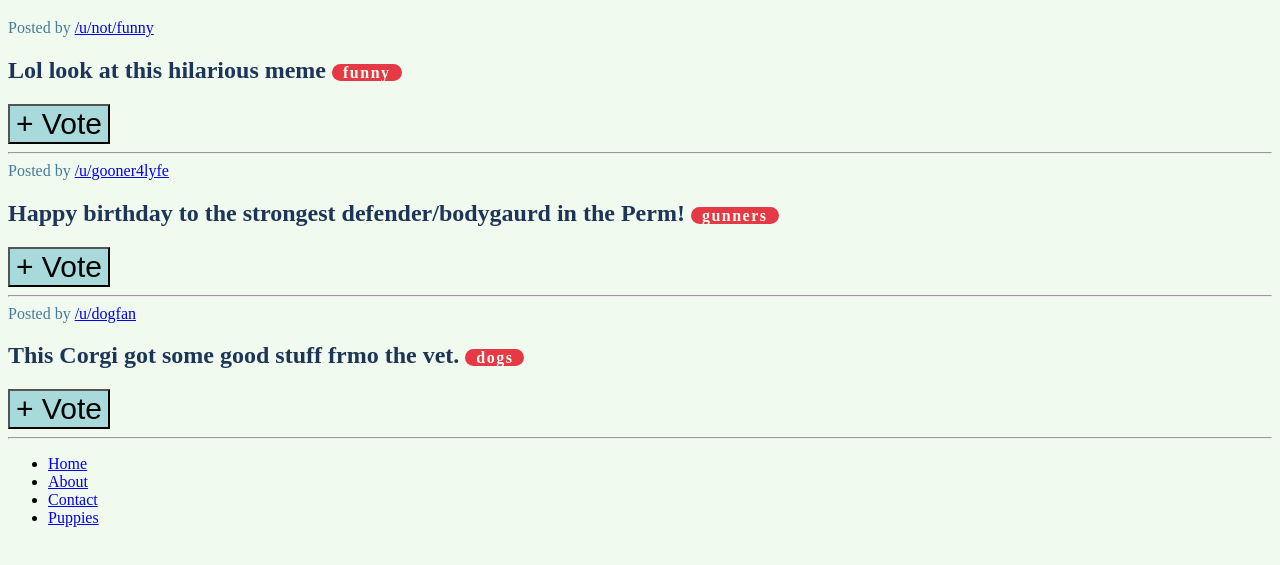
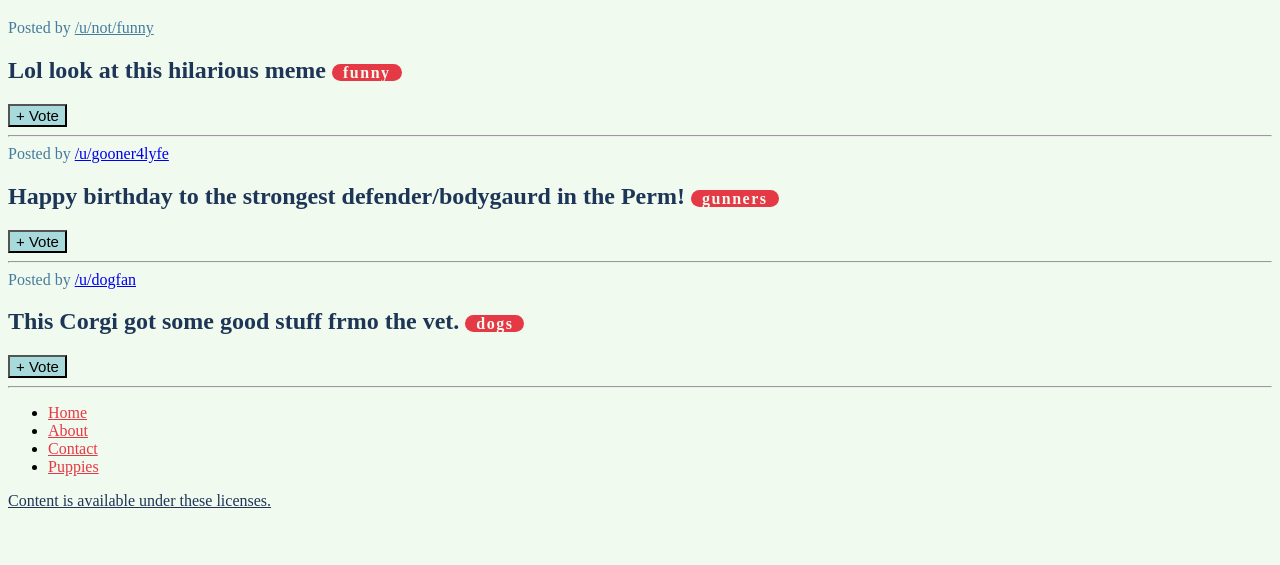
Before and after one commit to MikeGarra/LearningCSS, a plain HTML site: page Selectors/index.html in a window 1280 px wide. Shown: the part 109-674 px from the top of the page. Drawn offline with Linux system fonts and the light colour scheme.

Commit message:
Add files via upload

```diff
--- a/Selectors/app.css
+++ b/Selectors/app.css
@@ -19,15 +19,16 @@ button {
 
 }
 
-h1, h2 {
+h1,
+h2 {
     color: #1d3557;
 }
 
 span {
-    color: #457b9d
+    color: #457b9d;
 }
 
-.tag{
+.tag {
     background-color: #e63946;
     color: #f1faee;
     font-size: 16px;
@@ -35,3 +36,24 @@ span {
     /* creates a rounded boarder for what has a background-color, etc.*/
     border-radius: 10px;
 }
+
+.post a {
+    color: #457b9d;
+}
+
+footer a {
+    color: #e63946;
+}
+
+/* input + button {
+    background-color: rgb(238, 101, 238);
+}
+*/
+
+h2+button {
+    font-size: 15px;
+}
+
+footer > a {
+    color: #1d3557;
+}
--- a/Selectors/index.html
+++ b/Selectors/index.html
@@ -17,18 +17,18 @@
     </nav>
     <main>
         <h1>Popular Posts</h1>
-        <section>
+        <section class="post">
             <span>Posted by <a href="#213adas">/u/not/funny</a></span>
             <h2>Lol look at this hilarious meme <span class="tag"> &nbsp; funny &nbsp; </span></h2>
             <button>&#43; Vote</button>
-        </section>
+        </section class="post">
         <hr>
         <section>
             <span>Posted by <a href="#213adas">/u/gooner4lyfe</a></span>
             <h2>Happy birthday to the strongest defender&#47;bodygaurd in the Perm! <span class="tag"> &nbsp; gunners
                     &nbsp; </span></h2>
             <button>&#43; Vote</button>
-        </section>
+        </section class="post">
         <hr>
         <section>
             <span>Posted by <a href="#213adas">/u/dogfan</a></span>
@@ -54,6 +54,7 @@
                 </li>
             </ul>
         </nav>
+        <a href="#license">Content is available under these licenses.</a>
     </footer>
 </body>
 
```
